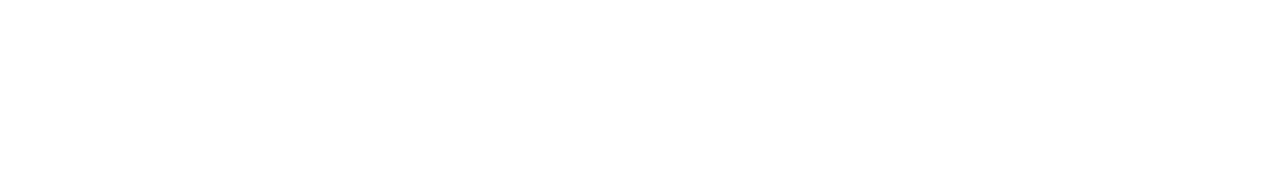
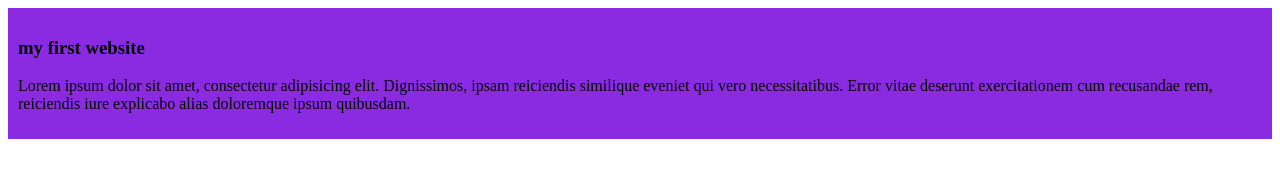
Before and after one commit to PronobHaldar/my-first-github-repo, a plain HTML site: page index.html in a window 1280 px wide. Drawn offline with Linux system fonts and the light colour scheme.

Commit message:
added the first blog

```diff
--- a/index.html
+++ b/index.html
@@ -4,8 +4,12 @@
     <meta charset="UTF-8">
     <meta name="viewport" content="width=device-width, initial-scale=1.0">
     <title>My first ever github repo</title>
+    <link rel="stylesheet" href="style/style.css">
 </head>
 <body>
-
+    <div>
+        <h3>my first website</h3>
+        <p>Lorem ipsum dolor sit amet, consectetur adipisicing elit. Dignissimos, ipsam reiciendis similique eveniet qui vero necessitatibus. Error vitae deserunt exercitationem cum recusandae rem, reiciendis iure explicabo alias doloremque ipsum quibusdam.</p>
+    </div>
 </body>
 </html>
--- /dev/null
+++ b/style/style.css
@@ -0,0 +1,4 @@
+div{
+    background-color: blueviolet;
+    padding: 10px;
+}
```
Also changed, not shown: ok.html (added).
